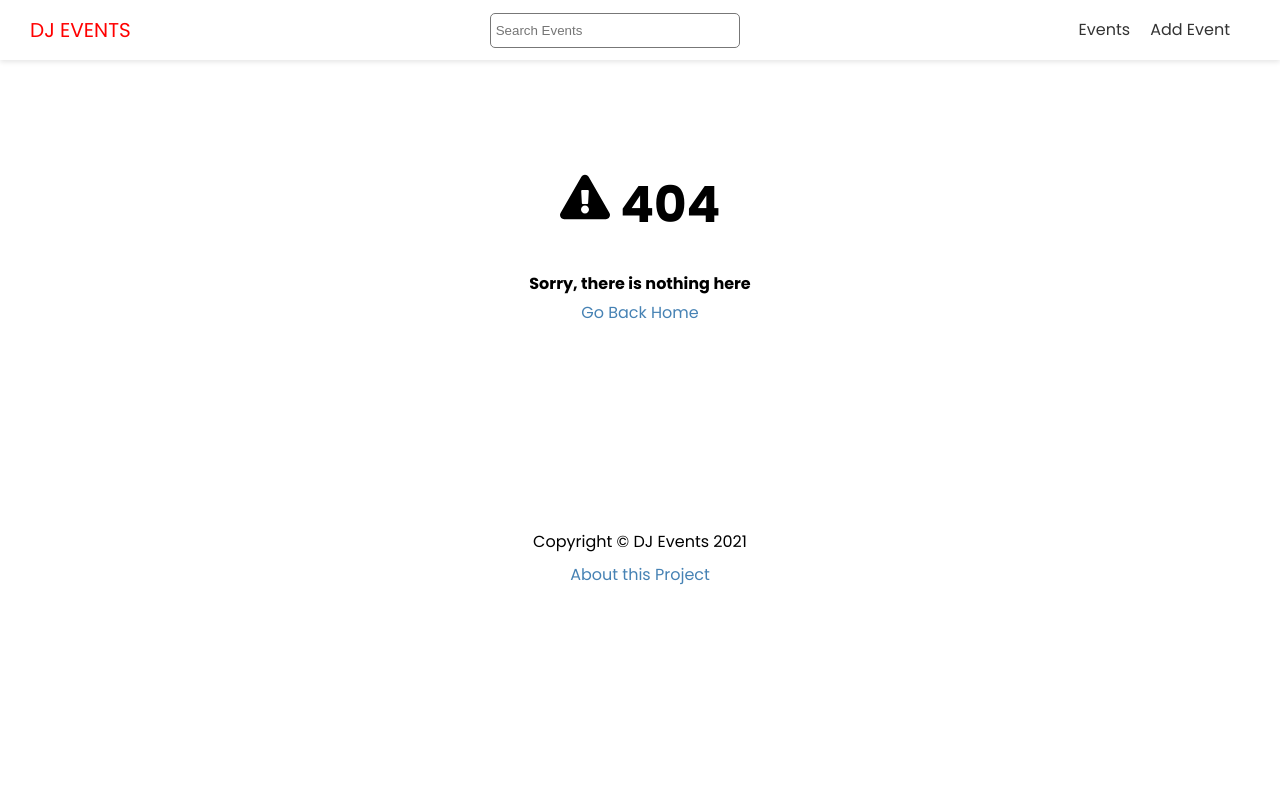
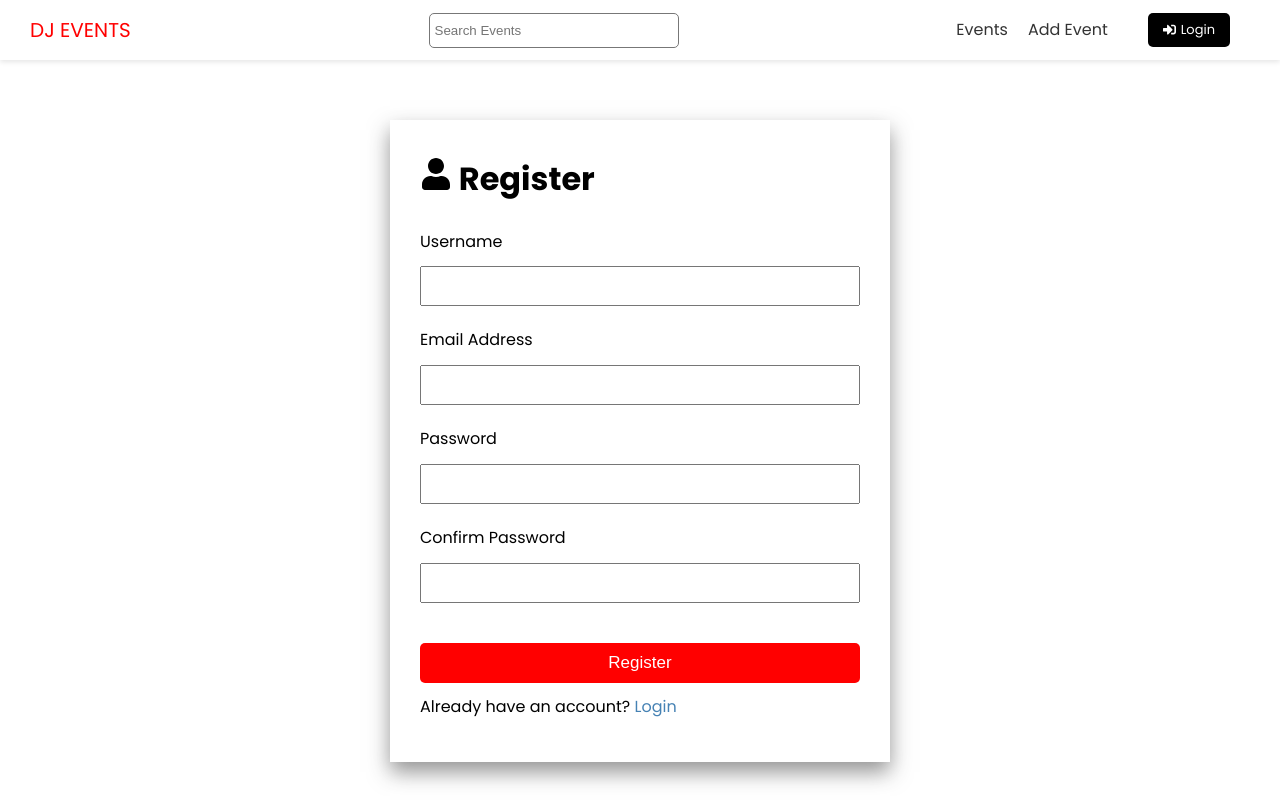
Before and after one commit to sagdish/code-notebook, a Next.js app in the folder next/traversy-next/dj-events-front/: page /account/register in a window 1280 px wide. Before the commit this address had no page. Shown: the top 800 px of the page. Built offline with nearby package versions, Linux system fonts and the light colour scheme.

Commit message:
register and login page

```diff
--- a/next/traversy-next/dj-events-front/components/Header.js
+++ b/next/traversy-next/dj-events-front/components/Header.js
@@ -1,4 +1,5 @@
 import Link from 'next/link'
+import {FaSignInAlt, FaSignOutAlt} from 'react-icons/fa'
 import Search from './Search'
 import styles from '@/styles/Header.module.css'
 
@@ -26,6 +27,11 @@
               <a>Add Event</a>
             </Link>
           </li>
+          <li>
+            <Link href='/account/login'>
+              <a className='btn-secondary btn-icon'><FaSignInAlt /> Login</a>
+            </Link>
+          </li>
         </ul>
       </nav>
     </header>
--- a/next/traversy-next/dj-events-front/config/index.js
+++ b/next/traversy-next/dj-events-front/config/index.js
@@ -1,2 +1,2 @@
 export const API_URL = process.env.NEXT_PUBLIC_API_URL || 'http://localhost:1337'
-export const PER_PAGE = 2
+export const PER_PAGE = 4
--- /dev/null
+++ b/next/traversy-next/dj-events-front/pages/account/register.js
@@ -0,0 +1,63 @@
+import { useState, useEffect, useContext } from 'react'
+import Link from 'next/link'
+import {FaUser} from 'react-icons/fa'
+import { ToastContainer, toast } from 'react-toastify'
+import 'react-toastify/dist/ReactToastify.css'
+import Layout from '@/components/Layout'
+import styles from '@/styles/AuthForm.module.css'
+
+export default function RegisterPage() {
+  const [email, setEmail] = useState('')
+  const [username, setUsername] = useState('')
+  const [password, setPassword] = useState('')
+  const [passwordConfirm, setPasswordConfirm] = useState('')
+
+  const handleSubmit = e => {
+    e.preventDefault()
+    if (password !== passwordConfirm) {
+      toast.error('Passwords do not match')
+      return
+    }
+
+    console.log(email, username, password)
+  }
+
+  return (
+    <Layout title='User Registration'>
+      <div className={styles.auth}>
+        <h1>
+          <FaUser /> Register
+        </h1>
+        <ToastContainer />
+        <form onSubmit={handleSubmit}>
+          <div>
+            <label htmlFor='username'>Username</label>
+            <input type='text' id='username' value={username} onChange={e => setUsername(e.target.value)} />
+          </div>
+
+          <div>
+            <label htmlFor='email'>Email Address</label>
+            <input type='email' id='email' value={email} onChange={e => setEmail(e.target.value)} />
+          </div>
+
+          <div>
+            <label htmlFor='password'>Password</label>
+            <input type='password' id='password' value={password} onChange={e => setPassword(e.target.value)} />
+          </div>
+
+          <div>
+            <label htmlFor='passwordConfirm'>Confirm Password</label>
+            <input type='password' id='passwordConfirm' value={passwordConfirm} onChange={e => setPasswordConfirm(e.target.value)} />
+          </div>
+
+          <input type='submit' value='Register' className='btn' />
+        </form>
+
+        <p>
+          Already have an account?
+          <Link href='/account/login'> Login</Link>
+        </p>
+      </div>
+    </Layout>
+  )
+}
--- /dev/null
+++ b/next/traversy-next/dj-events-front/styles/AuthForm.module.css
@@ -0,0 +1,31 @@
+.auth {
+  max-width: 500px;
+  margin: auto;
+  padding: 30px;
+  box-shadow: 0px 10px 20px 0px rgba(50, 50, 50, 0.52);
+}
+
+.auth label {
+  display: block;
+  margin-bottom: 10px;
+}
+
+.auth input[type='text'],
+.auth input[type='email'],
+.auth input[type='password'] {
+  display: block;
+  width: 100%;
+  height: 40px;
+  padding: 5px;
+  font-size: 18px;
+}
+
+.auth input[type='submit'] {
+  margin-top: 20px;
+  width: 100%;
+  font-size: 17px;
+}
+
+.auth div {
+  margin-bottom: 20px;
+}
```
Also changed, not shown: next/traversy-next/dj-events-front/pages/account/login.js (added, +46 -0 lines).
